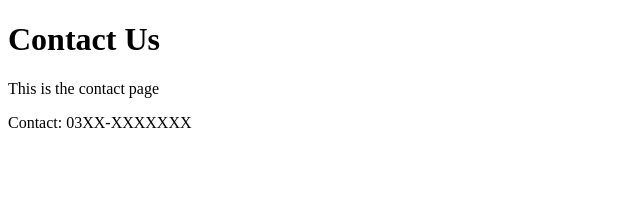
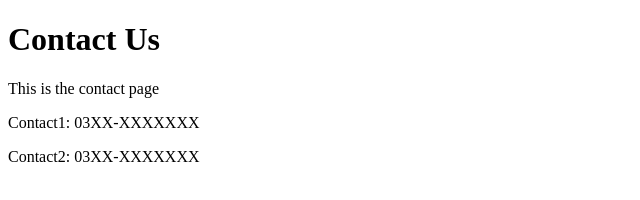
Before and after one commit to daniyalaamir110/git-task, a plain HTML site: page contact.html in a window 1280 px wide. Shown: the whole page, without its empty margins (0-640 px from the left). Drawn offline with Linux system fonts and the light colour scheme.

Commit message:
Added contact 2

```diff
--- a/contact.html
+++ b/contact.html
@@ -8,6 +8,7 @@
 <body>
     <h1>Contact Us</h1>
     <p>This is the contact page</p>
-    <p>Contact: 03XX-XXXXXXX</p>
+    <p>Contact1: 03XX-XXXXXXX</p>
+    <p>Contact2: 03XX-XXXXXXX</p>
 </body>
 </html>
```
